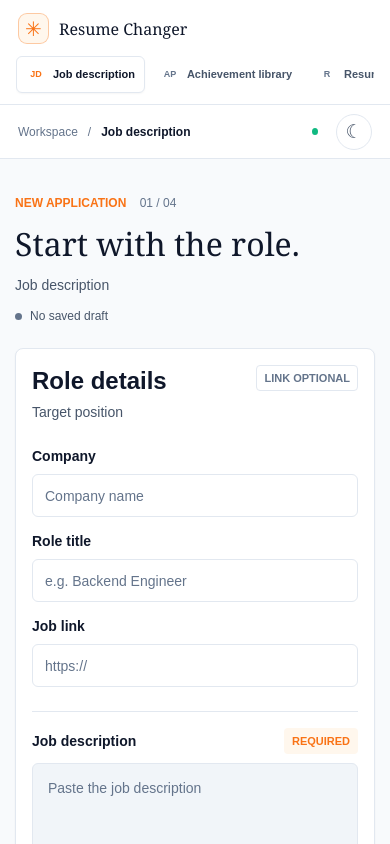
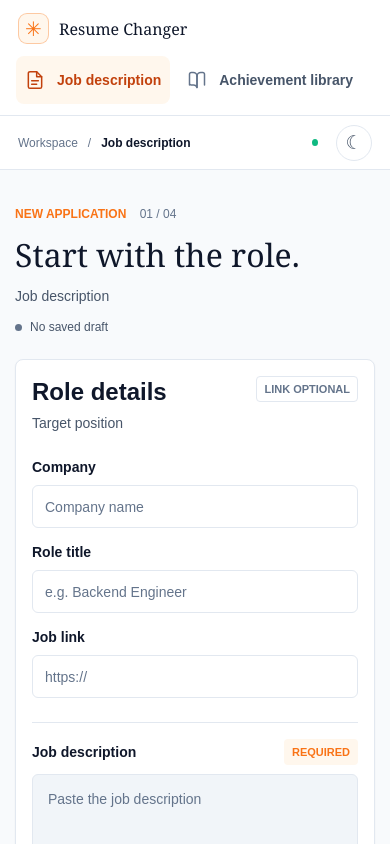
Before and after one commit to AyushGahtori/resume-changer, a Next.js app: page / in a window 390 px wide. Shown: the top 844 px of the page. Built offline with nearby package versions, Linux system fonts and the light colour scheme.

Commit message:
feat: restyle sidebar destinations and active state

```diff
--- a/src/app/globals.css
+++ b/src/app/globals.css
@@ -90,8 +90,10 @@
   --radius-full: 999px;
   --border-default: 1px solid var(--color-border);
   --border-control: 1px solid var(--color-border);
-  --shadow-xs: 0 1px 2px color-mix(in srgb, var(--color-text-primary) 5%, transparent);
-  --shadow-sm: 0 2px 4px color-mix(in srgb, var(--color-text-primary) 8%, transparent);
+  --shadow-xs: 0 1px 2px
+    color-mix(in srgb, var(--color-text-primary) 5%, transparent);
+  --shadow-sm: 0 2px 4px
+    color-mix(in srgb, var(--color-text-primary) 8%, transparent);
   --focus-ring: 0 0 0 3px var(--focus);
   --focus-outline: 3px solid var(--focus);
 }
@@ -258,22 +260,23 @@ a {
 
 .main-navigation {
   display: grid;
-  gap: 4px;
+  gap: 8px;
 }
 
 .nav-link {
   display: flex;
   align-items: center;
-  gap: 11px;
+  gap: 12px;
   min-width: 0;
-  min-height: 42px;
-  padding: 7px 10px;
+  min-height: 48px;
+  padding: 8px 12px;
   border: 1px solid transparent;
-  border-radius: 6px;
+  border-radius: 8px;
   color: var(--muted);
   text-decoration: none;
-  font-size: 13px;
+  font-size: 14px;
   font-weight: 550;
+  line-height: 20px;
   transition:
     color 120ms ease,
     background-color 120ms ease,
@@ -286,26 +289,34 @@ a {
 }
 
 .nav-link.is-active {
-  border-color: var(--line);
-  background: var(--surface);
-  color: var(--ink);
-  box-shadow: 0 1px 2px rgb(19 28 23 / 4%);
+  background: var(--accent-soft);
+  color: var(--accent-hover);
+  font-weight: 600;
 }
 
 .nav-link.is-active .nav-icon {
-  color: var(--accent);
+  color: var(--accent-hover);
+}
+
+:root[data-theme="dark"] .nav-link.is-active {
+  background: var(--imagination-soft);
+  color: var(--color-violet-light);
+}
+
+:root[data-theme="dark"] .nav-link.is-active .nav-icon {
+  color: var(--color-violet-light);
 }
 
 .nav-icon {
-  display: grid;
-  width: 23px;
-  height: 23px;
-  flex: 0 0 23px;
-  place-items: center;
-  border-radius: 5px;
+  display: block;
+  width: 20px;
+  height: 20px;
+  flex: 0 0 20px;
   color: var(--quiet);
-  font-size: 10px;
-  font-weight: 700;
+  stroke: currentColor;
+  stroke-width: 1.8;
+  stroke-linecap: round;
+  stroke-linejoin: round;
 }
 
 .sidebar-bottom {
@@ -1850,6 +1861,11 @@ a:focus-visible {
     width: 220px;
   }
 
+  .main-navigation .nav-link {
+    padding-right: 8px;
+    padding-left: 8px;
+  }
+
   .page-content {
     padding-right: 38px;
     padding-left: 38px;
@@ -1901,25 +1917,18 @@ a:focus-visible {
 
   .main-navigation {
     display: flex;
-    gap: 5px;
+    gap: 8px;
     overflow-x: auto;
     padding-bottom: 2px;
     scrollbar-width: thin;
   }
 
   .nav-link {
-    min-height: 37px;
+    min-height: 48px;
     flex: 0 0 auto;
-    gap: 7px;
-    padding: 6px 9px;
-    font-size: 11px;
-  }
-
-  .nav-icon {
-    width: 20px;
-    height: 20px;
-    flex-basis: 20px;
-    font-size: 9px;
+    gap: 12px;
+    padding: 8px 10px;
+    font-size: 14px;
   }
 
   .topbar {
--- a/src/components/workspace-shell.tsx
+++ b/src/components/workspace-shell.tsx
@@ -8,12 +8,61 @@ import type { ReactNode } from "react";
 const THEME_STORAGE_KEY = "resume-changer.theme.v1";
 
 const navigation = [
-  { href: "/", label: "Job description", icon: "JD" },
-  { href: "/library", label: "Achievement library", icon: "AP" },
-  { href: "/generate", label: "Resume builder", icon: "R" },
-  { href: "/history", label: "History", icon: "H" },
-  { href: "/settings", label: "Settings", icon: "S" },
-];
+  { href: "/", label: "Job description", icon: "file-text" },
+  { href: "/library", label: "Achievement library", icon: "book-open" },
+  { href: "/generate", label: "Resume builder", icon: "file" },
+  { href: "/history", label: "History", icon: "clock" },
+  { href: "/settings", label: "Settings", icon: "settings" },
+] as const;
+
+type NavigationIconName = (typeof navigation)[number]["icon"];
+
+const navigationIconPaths: Record<NavigationIconName, ReactNode> = {
+  "file-text": (
+    <>
+      <path d="M14 2H6a2 2 0 0 0-2 2v16a2 2 0 0 0 2 2h12a2 2 0 0 0 2-2V8z" />
+      <path d="M14 2v6h6M8 13h8M8 17h6" />
+    </>
+  ),
+  "book-open": (
+    <>
+      <path d="M12 7v14" />
+      <path d="M3 18V5a2 2 0 0 1 2-2h2.5A4.5 4.5 0 0 1 12 7.5V21A4.5 4.5 0 0 0 7.5 18H5a2 2 0 0 1-2-2Z" />
+      <path d="M21 18V5a2 2 0 0 0-2-2h-2.5A4.5 4.5 0 0 0 12 7.5" />
+    </>
+  ),
+  file: (
+    <>
+      <path d="M14 2H6a2 2 0 0 0-2 2v16a2 2 0 0 0 2 2h12a2 2 0 0 0 2-2V8z" />
+      <path d="M14 2v6h6M8 13h8M8 17h5" />
+    </>
+  ),
+  clock: (
+    <>
+      <circle cx="12" cy="12" r="9" />
+      <path d="M12 7v5l3 2" />
+    </>
+  ),
+  settings: (
+    <>
+      <path d="M10 2.9h4l.6 2.2c.5.2 1 .5 1.4.8l2.2-.5 2 3.5-1.6 1.6a8 8 0 0 1 0 1.8l1.6 1.6-2 3.5-2.2-.5c-.4.3-.9.6-1.4.8l-.6 2.2h-4l-.6-2.2c-.5-.2-1-.5-1.4-.8l-2.2.5-2-3.5 1.6-1.6a8 8 0 0 1 0-1.8L3.8 9l2-3.5 2.2.5c.4-.3.9-.6 1.4-.8L10 2.9Z" />
+      <circle cx="12" cy="12" r="3" />
+    </>
+  ),
+};
+
+function NavigationIcon({ name }: { name: NavigationIconName }) {
+  return (
+    <svg
+      aria-hidden="true"
+      className="nav-icon"
+      fill="none"
+      viewBox="0 0 24 24"
+    >
+      {navigationIconPaths[name]}
+    </svg>
+  );
+}
 
 function readTheme(): "light" | "dark" {
   try {
@@ -68,9 +117,7 @@ export default function WorkspaceShell({ children }: { children: ReactNode }) {
               href={item.href}
               key={item.href}
             >
-              <span aria-hidden="true" className="nav-icon">
-                {item.icon}
-              </span>
+              <NavigationIcon name={item.icon} />
               <span>{item.label}</span>
             </Link>
           ))}
```
Also changed, not shown: 1 other file (tests, documents, lock files or other folders).
